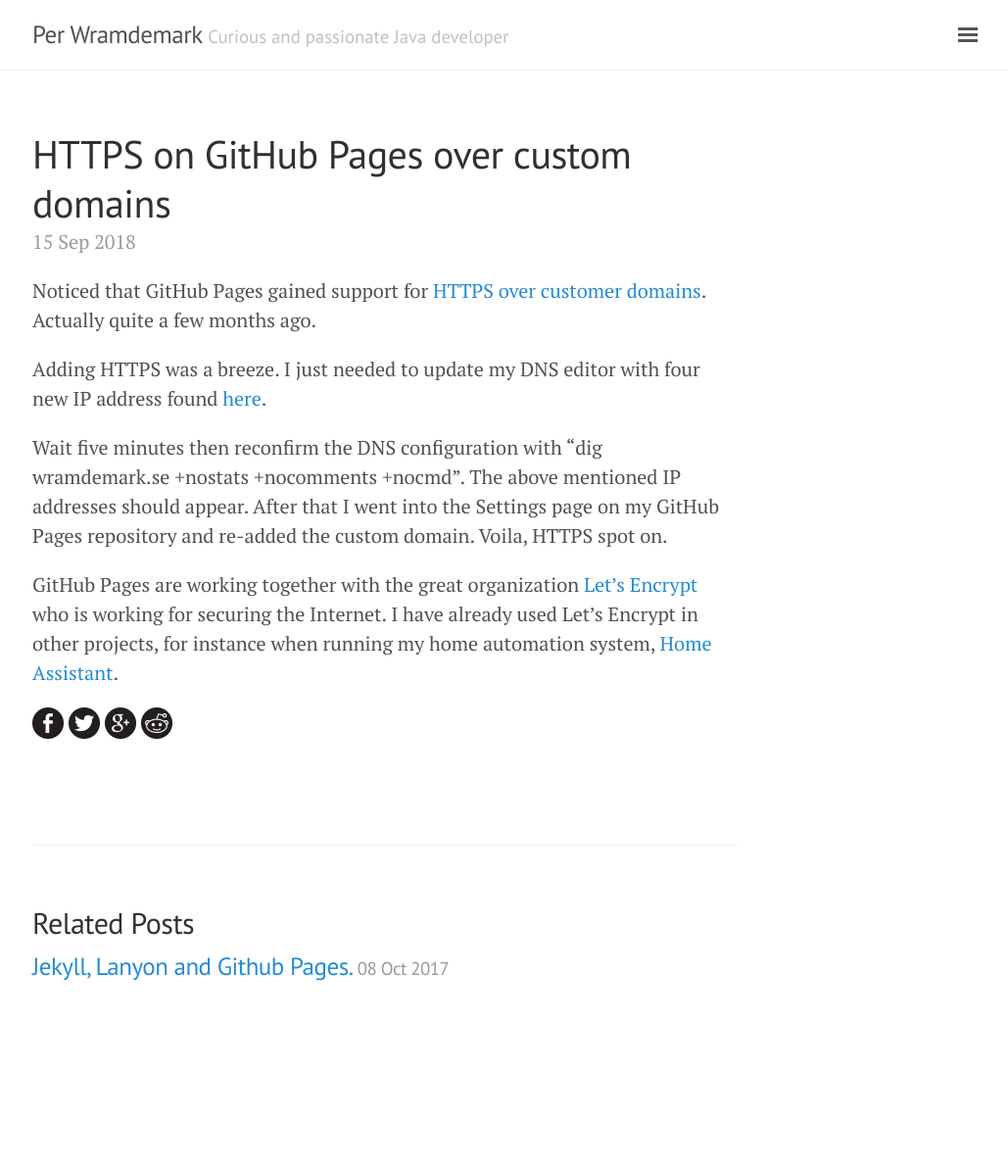
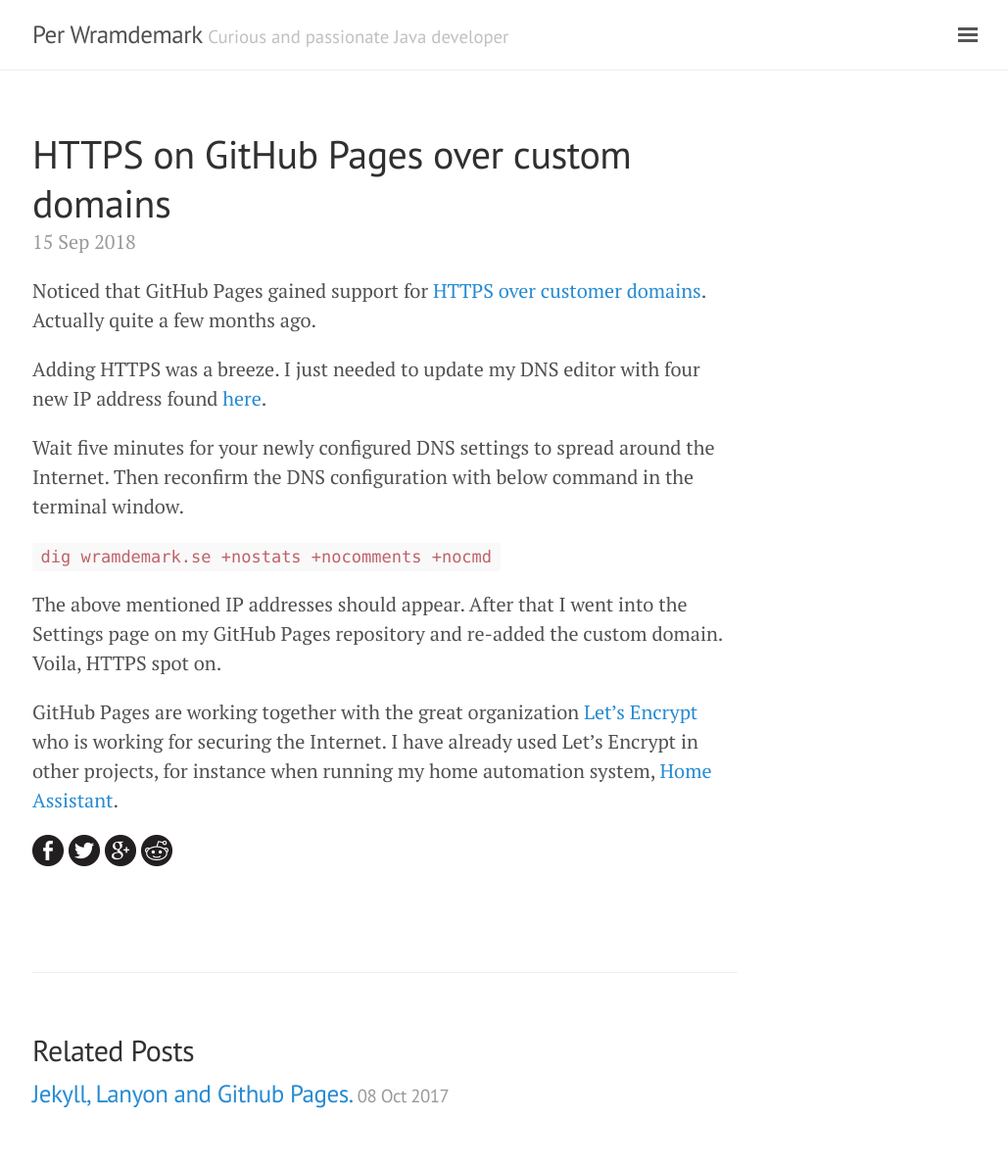
Before and after one commit to perwramdemark/perwramdemark.github.io, a Jekyll site: the page built from _posts/2018-09-15-support-for-https-custom-domains.md, in a window 1280 px wide. Shown: the whole page at 98% size, without its empty margins (247-1276 px from the left). Built offline with Jekyll 4.4.1, drawn with Linux system fonts in a browser that asks for light colours; before the commit the page ends 1062 px from its top, so only the background shows below that.

Commit message:
add code segment

```diff
--- a/_posts/2018-09-15-support-for-https-custom-domains.md
+++ b/_posts/2018-09-15-support-for-https-custom-domains.md
@@ -8,6 +8,12 @@
 
 Adding HTTPS was a breeze. I just needed to update my DNS editor with four new IP address found [here](https://help.github.com/articles/troubleshooting-custom-domains/#dns-configuration-errors).
 
-Wait five minutes then reconfirm the DNS configuration with "dig wramdemark.se +nostats +nocomments +nocmd". The above mentioned IP addresses should appear. After that I went into the Settings page on my GitHub Pages repository and re-added the custom domain. Voila, HTTPS spot on.
+Wait five minutes for your newly configured DNS settings to spread around the Internet. Then reconfirm the DNS configuration with below command in the terminal window.
+
+<code class="js">
+dig wramdemark.se +nostats +nocomments +nocmd
+</code>
+
+The above mentioned IP addresses should appear. After that I went into the Settings page on my GitHub Pages repository and re-added the custom domain. Voila, HTTPS spot on.
 
 GitHub Pages are working together with the great organization [Let's Encrypt](https://letsencrypt.org) who is working for securing the Internet. I have already used Let's Encrypt in other projects, for instance when running my home automation system, [Home Assistant](https://www.home-assistant.io/demo/).
```
